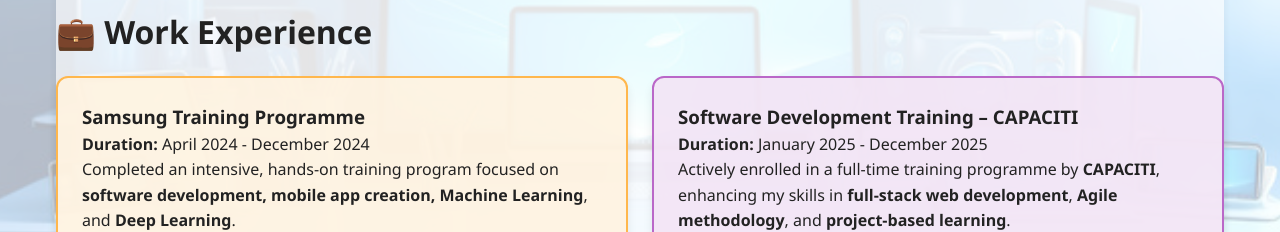
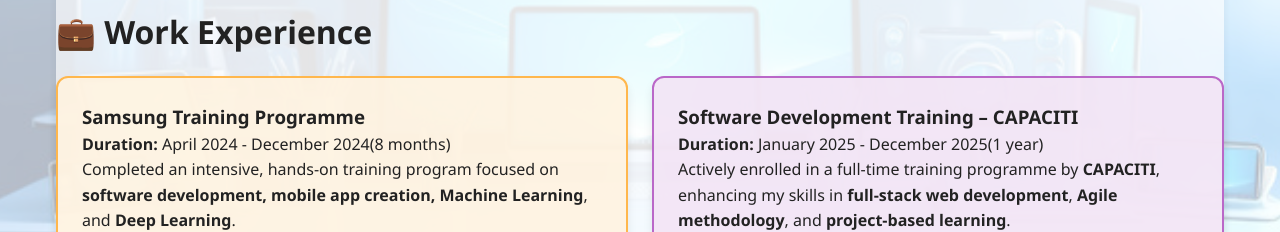
Before and after one commit to buds345/portfolio, a React (Create React App) app: page /#home in a window 1280 px wide. Shown: the part 1140-1372 px from the top of the page. Built offline with nearby package versions, Linux system fonts and the light colour scheme.

Commit message:
Add duration details to work experience entries

```diff
--- a/src/App.js
+++ b/src/App.js
@@ -235,7 +235,7 @@
         <div className="experience-grid">
           <div className="experience-card exp1">
             <h3>Samsung Training Programme</h3>
-            <p><strong>Duration:</strong> April 2024 - December 2024</p>
+            <p><strong>Duration:</strong> April 2024 - December 2024(8 months)</p>
             <p>
               Completed an intensive, hands-on training program focused on <strong>software development, mobile app creation, Machine Learning</strong>, and <strong>Deep Learning</strong>.
             </p>
@@ -253,7 +253,7 @@
 
           <div className="experience-card exp2">
             <h3>Software Development Training – CAPACITI</h3>
-            <p><strong>Duration:</strong> January 2025 - December 2025</p>
+            <p><strong>Duration:</strong> January 2025 - December 2025(1 year)</p>
             <p>
               Actively enrolled in a full-time training programme by <strong>CAPACITI</strong>, enhancing my skills in <strong>full-stack web development</strong>, <strong>Agile methodology</strong>, and <strong>project-based learning</strong>.
             </p>
```
